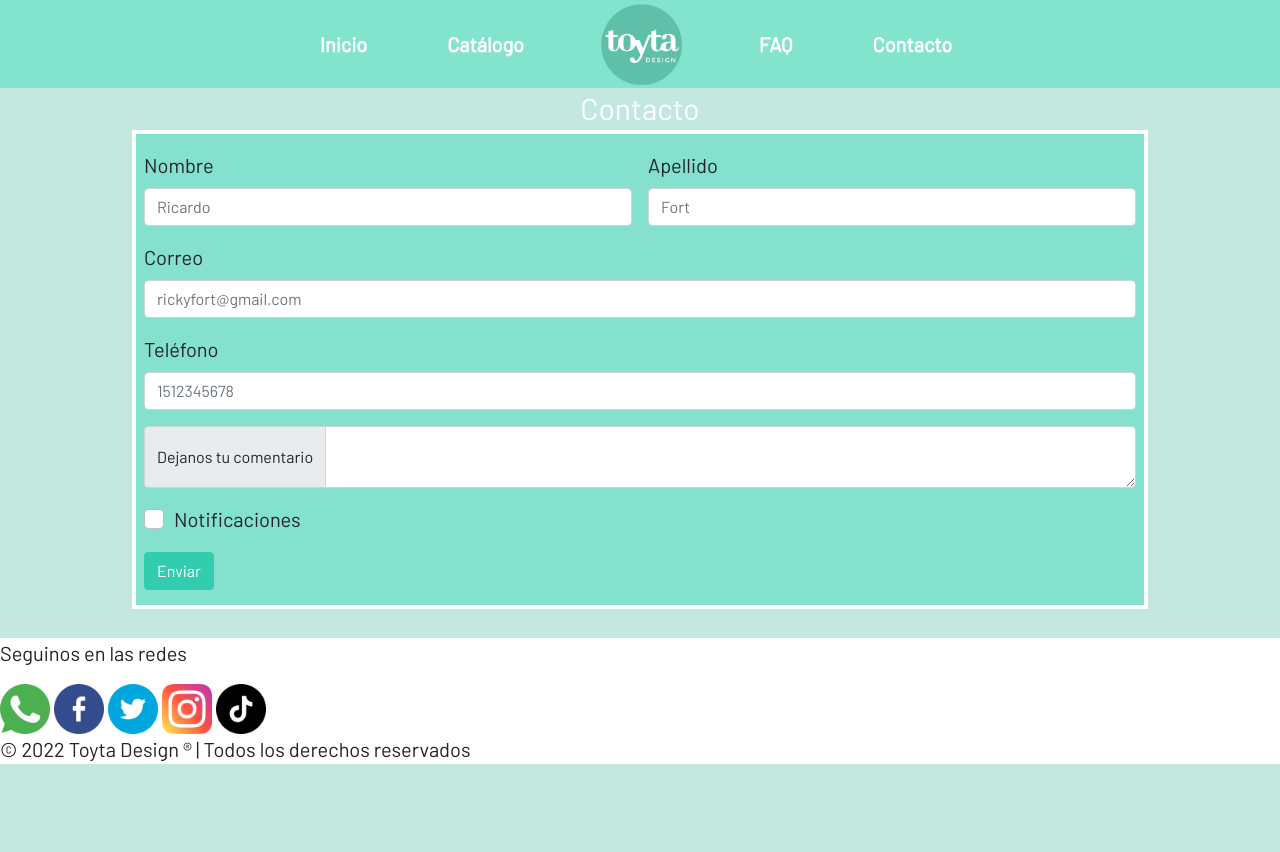
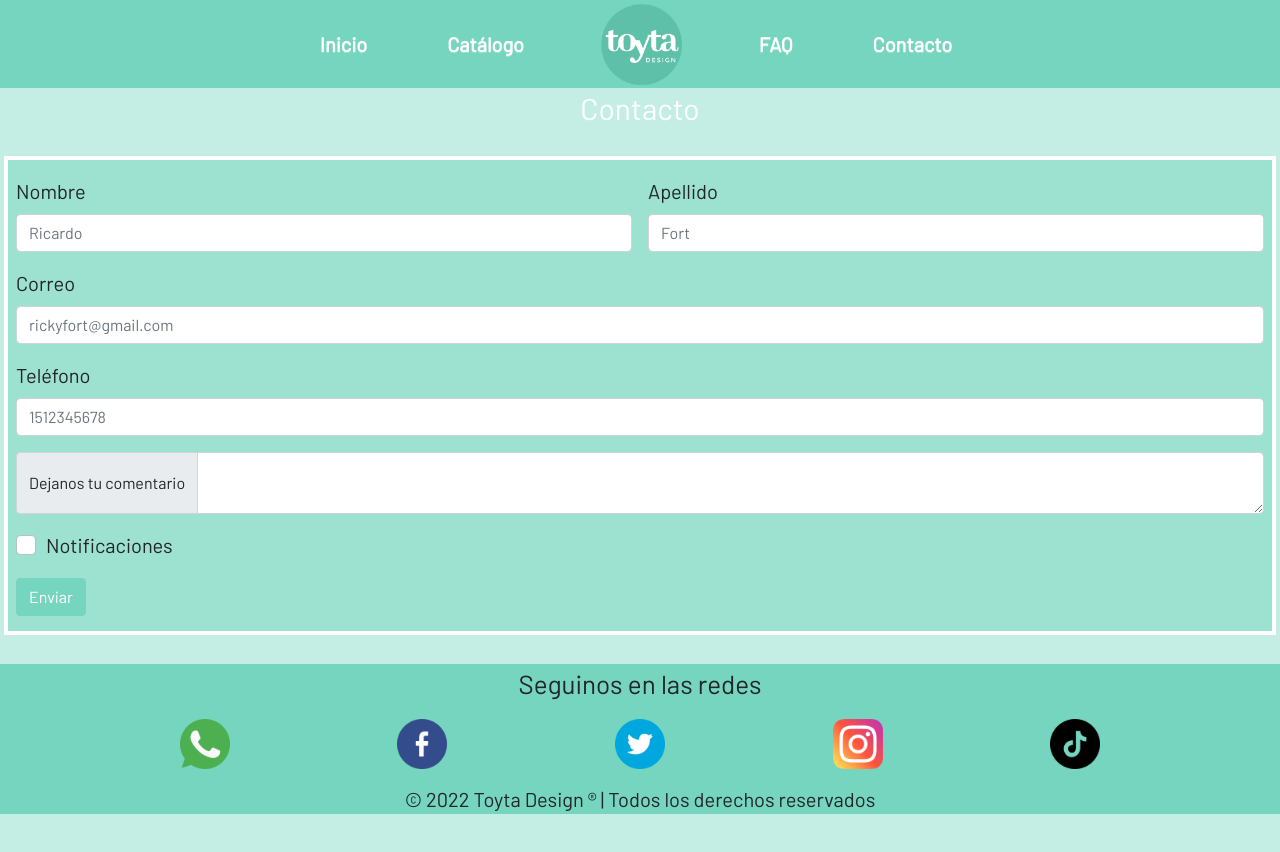
Before and after one commit to Yazztyn/proyecto-coder, a plain HTML site: page pages/contacto.html in a window 1280 px wide. Drawn offline with nearby package versions, Linux system fonts and the light colour scheme.

Commit message:
Definiendo paleta de colores

```diff
--- a/css/style.css
+++ b/css/style.css
@@ -20,7 +20,7 @@ html{
 body{
     font-family: 'Barlow', sans-serif;
     font-size:20px;
-    background-color: #C2E8E0;
+    background-color: hsl(166, 53%, 85%);
     position: relative;
     min-height: 100%;
 }
@@ -29,7 +29,7 @@ body{
 /* Inicio configuracion para los titulos de las pages */
 .titulo-container{
     margin-top: 90px;
-    margin-bottom: 20px;
+    margin-bottom: 30px;
     text-align: center;
     color: white;
     animation: slideInDown;
@@ -38,12 +38,6 @@ body{
 /* Fin configuracion para los titulos de las pages */
 
 /* Fin modificacion para elementos globales */
-
-/* Inicio definicion del tamaño del main */
-.container-fluid{
-    width: 80%;
-}
-/* Fin definicion del tamaño del main */
 
 /* Inicio ocultacion de icono del menu */
 header label{
@@ -60,7 +54,7 @@ header label{
     width: 100%;
     height: 5.50rem;
     line-height: 5.50rem;
-    background-color: #83E4CE;
+    background-color: hsl(166, 53%, 65%);
     position: fixed;
     display: flex;
     top: 0;
@@ -96,7 +90,7 @@ header label{
 
 /* Inicio pseudoclase para los botones */
 .menu-list:hover{
-    background-color : hsl(168, 51%, 50%);
+    background-color : hsl(166, 53%, 55%);
 }
 /* Fin pseudoclase para los botones */
 
@@ -134,8 +128,8 @@ header label{
 /* Inicio modificacion de los titulos y menu */
 h1,h2{
     font-size: 30px;
-    animation: slideInDown;/* referring directly to the animation's @keyframe declaration */
-    animation-duration: 0.5s; /* don't forget to set a duration! */
+    animation: slideInDown;
+    animation-duration: 0.5s;
 }
 /* Fin modificacion de los titulos y menu */
 
@@ -183,20 +177,24 @@ h1,h2{
 .logos-redes{
     width: 3.12rem;
     height: 3.12rem;
+    margin-bottom: 15px;
 }
 /* Fin modificacion de logos redes */
 
 /* Inicio customizacion del footer */
 .footer{
     margin-top: 1.80rem;
-    width: 100%;
     height: auto;
-    background-color: white;
+    background-color: hsl(166, 53%, 65%);
     position: relative;
     bottom: 0;
 }
 .copy-footer{
-    background-color: black;
+    text-align: center;
+}
+.redes-text-footer{
+    text-align: center;
+    font-size: 26px;
 }
 /* Fin customizacion del footer */
 
@@ -219,7 +217,7 @@ h1,h2{
         width: 100%;
         height: 5.5rem;
         line-height: 5.50rem;
-        background-color: hsl(168, 61%, 70%);
+        background-color: hsl(166, 53%, 65%);
         position: fixed;
         top: 0;
         /* Hago que el navbar siempre se sobreponga */
@@ -231,7 +229,7 @@ h1,h2{
     .navbar-inicio:not(.logo-container){
         position: absolute;
         top: 50px;
-        background-color: hsl(168, 51%, 70%);
+        background-color: hsl(166, 53%, 55%);
         width: auto;
         height: auto;
         margin-left:-70%;
@@ -289,7 +287,7 @@ h1,h2{
 }
 
 .accordion-item{
-    background-color: hsl(168, 61%, 70%);
+    background-color: hsl(166, 53%, 75%);
 }
 
 /* _________________________________________________________________________________________________________________________________*/
@@ -297,14 +295,21 @@ h1,h2{
 
 .formulario{
     border: 4px solid white;
-    background-color: hsl(168, 61%, 70%);
+    background-color: hsl(166, 53%, 75%);
     padding-bottom: 15px;
+    margin-top: 10px;
 }
 
 .button-formulario{
     color: white ;
-    background-color: hsl(168, 61%, 50%);
-    border-color: hsl(168, 61%, 50%);
+    background-color: hsl(166, 53%, 65%);
+    border-color: hsl(166, 53%, 65%);
+}
+
+.button-formulario:hover{
+    background-color: hsl(166, 53%, 50%);
+    border-color:hsl(166, 53%, 50%) ;
+
 }
 
 /* _________________________________________________________________________________________________________________________________*/
--- a/pages/contacto.html
+++ b/pages/contacto.html
@@ -68,8 +68,8 @@
 
         <!-- Seccion contacto -->
         <section class="container-fluid">
-            <div class="titulo-container">
-                <h1>Contacto</h1>
+            <div>
+                <h1 class="titulo-container">Contacto</h1>
             </div>
             <div>
                 <form class="row g-3 formulario">
@@ -107,13 +107,13 @@
                 </form>
             </div>
         </section>
+        <!-- Fin seccion contacto -->
 
-        <!-- Fin seccion contacto -->
         <!-- Inicio footer -->
-        <footer class="footer">
-        <p> Seguinos en las redes <p>
+        <footer class="footer container-fluid">
+            <p class="redes-text-footer"> Seguinos en las redes <p>
             <!-- Redes direccionadas -->
-            <div class="iconos-redes-container">
+            <div class="d-flex justify-content-evenly">
                 <a href="https://web.whatsapp.com">
                     <img src="../images/redes/whatsapp.png" alt="Whatsapp-logo" class="logos-redes">
                 </a>
@@ -135,7 +135,7 @@
                 </a>
             </div>
 
-            <p> © 2022 Toyta Design ® | Todos los derechos reservados </p>
+            <p class="copy-footer"> © 2022 Toyta Design ® | Todos los derechos reservados </p>
         </footer>
         <!-- Fin footer -->
     </div>
```
Also changed, not shown: index.html (+4 -4 lines), pages/catalogo.html (+5 -5 lines), pages/faq.html (+4 -4 lines).
